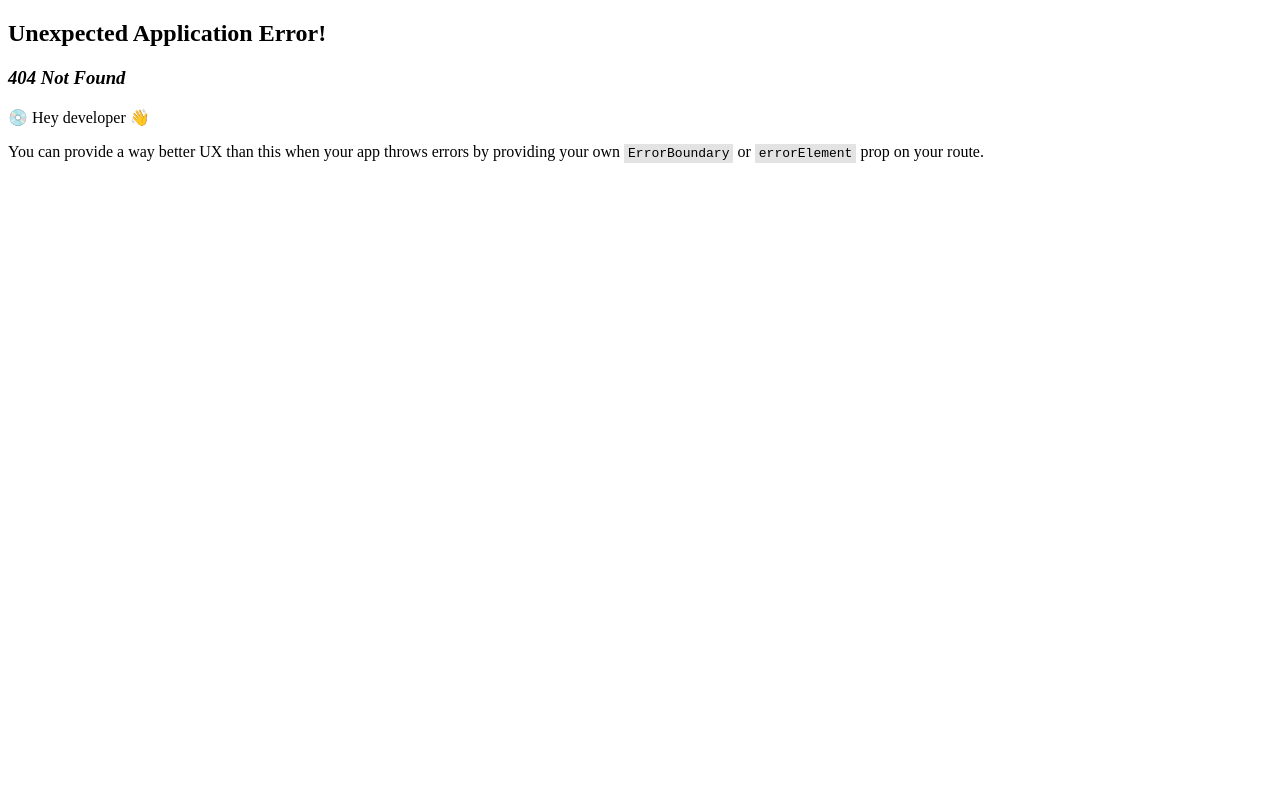
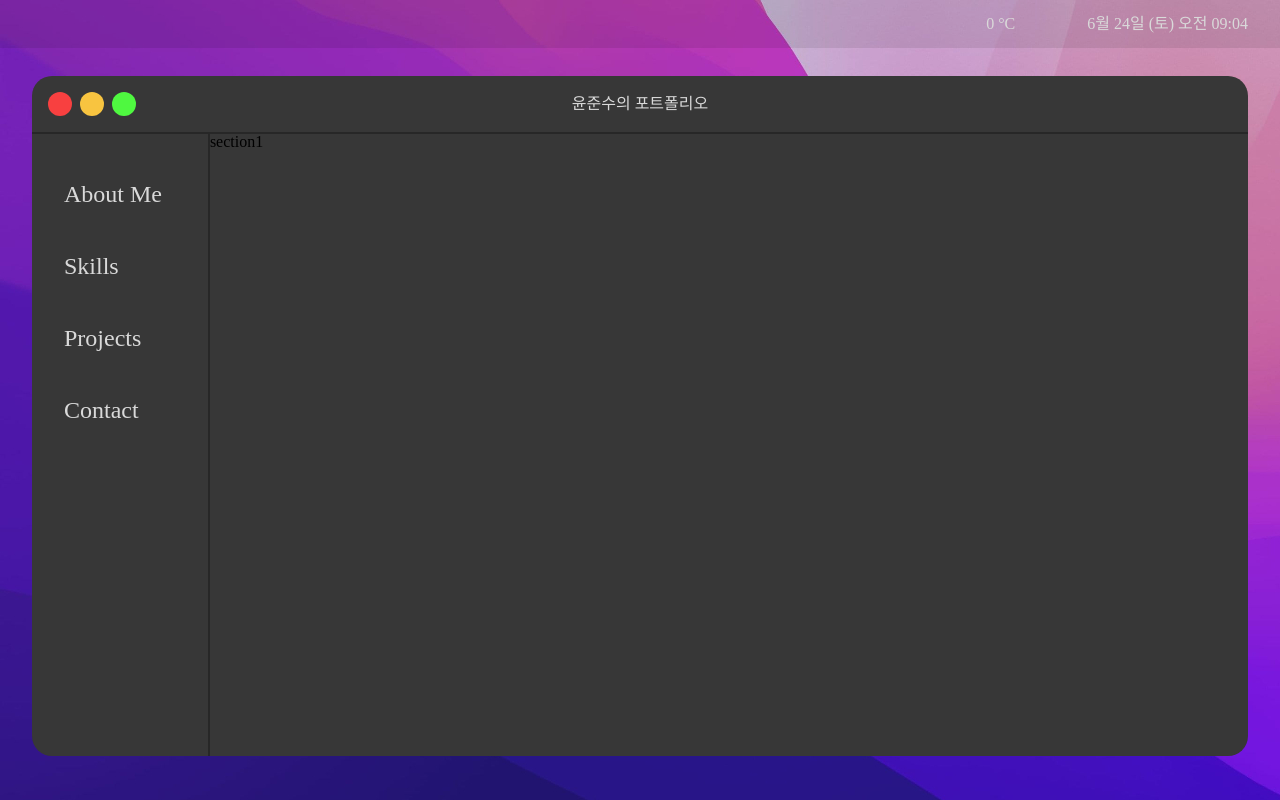
Before and after one commit to hoheesu/portfolio, a React (Vite) app: page /vspt in a window 1280 px wide. Before the commit this address had no page. Built offline with nearby package versions, Linux system fonts and the light colour scheme; no server answers; some icons are missing.

Commit message:
Feat: react-router 재정리

```diff
--- a/src/components/vsCode/MainContent.tsx
+++ b/src/components/MainContent.tsx
@@ -26,7 +26,7 @@ const Div = styled.div`
 `;
 const Section1 = styled.section`
   height: 1500px;
-  background-color: aliceblue;
+  /* background-color: aliceblue; */
 `;
 const Section2 = styled.section`
   height: 1500px;
--- a/src/components/PageIcon.tsx
+++ b/src/components/PageIcon.tsx
@@ -6,12 +6,14 @@ import { Link } from "react-router-dom";
 
 interface Props {
   iconTitle: string;
+  iconSrc: string;
+  iconUrl: string;
 }
 
-function PageIcon({ iconTitle }: Props) {
+function PageIcon({ iconTitle, iconSrc, iconUrl }: Props) {
   return (
-    <Folder to="/portfolio">
-      <FolderIcon icon="material-symbols:folder" width="6rem" />
+    <Folder to={iconUrl}>
+      <FolderIcon icon={iconSrc} width="5rem" />
       <Title>{iconTitle}</Title>
     </Folder>
   );
@@ -23,7 +25,7 @@ const Folder = styled(Link)`
   flex-direction: column;
   cursor: pointer;
   &:hover {
-    filter: drop-shadow(2px 3px 2px #fff);
+    filter: drop-shadow(0px 1px 0px #d9d9d9);
   }
 `;
 const FolderIcon = styled(Icon)`
@@ -31,6 +33,7 @@ const FolderIcon = styled(Icon)`
   filter: drop-shadow(2px 3px 2px #333);
 `;
 const Title = styled.p`
+  margin-top: 15px;
   color: #fff;
   text-shadow: 2px 3px 2px #333;
   font-size: 1.5rem;
--- a/src/components/PageIcons.tsx
+++ b/src/components/PageIcons.tsx
@@ -7,16 +7,32 @@ function PageIcons() {
   return (
     <PageList>
       <li>
-        <PageIcon iconTitle="Portfolio" />
+        <PageIcon
+          iconTitle="폴더로 보기"
+          iconSrc="zondicons:folder"
+          iconUrl="/folderpt"
+        />
       </li>
       <li>
-        <PageIcon iconTitle="Skills" />
+        <PageIcon
+          iconTitle="크롬으로 보기"
+          iconSrc="logos:chrome"
+          iconUrl="/chromept"
+        />
       </li>
       <li>
-        <PageIcon iconTitle="Project" />
+        <PageIcon
+          iconTitle="VSCode로 보기"
+          iconSrc="skill-icons:vscode-light"
+          iconUrl="/vspt"
+        />
       </li>
       <li>
-        <PageIcon iconTitle="Contact" />
+        <PageIcon
+          iconTitle="메모로 보기"
+          iconSrc="fxemoji:emptynote"
+          iconUrl="/notept"
+        />
       </li>
     </PageList>
   );
--- a/src/components/vsCode/VsAside.tsx
+++ /dev/null
@@ -1,69 +0,0 @@
-import React, { useEffect, useState } from "react";
-import styled from "styled-components";
-
-function VsAside() {
-  const [buttonNum, setButtonNum] = useState<string>("");
-  useEffect(() => {
-    switch (buttonNum) {
-      case "about":
-        console.log("about me");
-        break;
-      case "skill":
-        console.log("skills");
-        break;
-      case "project":
-        console.log("projects");
-        break;
-      case "contact":
-        console.log("contact");
-        break;
-    }
-  }, [buttonNum]);
-  const checkBtn = () => {};
-  return (
-    <AsideBox>
-      <ul>
-        <Li>
-          <Button href="#about" onClick={() => setButtonNum("about")}>
-            About Me
-          </Button>
-        </Li>
-        <Li>
-          <Button href="#skill" onClick={() => setButtonNum("skill")}>
-            Skills
-          </Button>
-        </Li>
-        <Li>
-          <Button href="#project" onClick={() => setButtonNum("project")}>
-            Projects
-          </Button>
-        </Li>
-        <Li>
-          <Button href="#contact" onClick={() => setButtonNum("contact")}>
-            Contact
-          </Button>
-        </Li>
-      </ul>
-    </AsideBox>
-  );
-}
-
-const AsideBox = styled.aside`
-  width: 13rem;
-  height: 100%;
-  border-right: 2px solid #272727;
-  box-sizing: border-box;
-`;
-const Li = styled.li`
-  padding: 3rem 0 0 2rem;
-  box-sizing: border-box;
-`;
-const Button = styled.a`
-  background-color: transparent;
-  border: none;
-  padding: 0;
-  font-size: 1.5rem;
-  color: var(--color-font);
-  cursor: pointer;
-`;
-export default VsAside;
--- a/src/components/vsCode/VsCodeMain.tsx
+++ b/src/components/vsCode/VsCodeMain.tsx
@@ -1,15 +1,15 @@
 import React from "react";
 import styled from "styled-components";
 import VsHeader from "./VsHeader";
-import VsAside from "./VsAside";
-import MainContent from "./MainContent";
+import VsNav from "./VsNav";
+import MainContent from "../MainContent";
 
 function VsCodeMain() {
   return (
     <VsBg>
       <VsHeader />
       <FlexBox>
-        <VsAside />
+        <VsNav />
         <MainContent />
       </FlexBox>
     </VsBg>
--- /dev/null
+++ b/src/components/vsCode/VsNav.tsx
@@ -0,0 +1,61 @@
+import React, { useEffect, useState } from "react";
+import styled from "styled-components";
+
+function VsAside() {
+  // const [buttonNum, setButtonNum] = useState<string>("");
+  // useEffect(() => {
+  //   switch (buttonNum) {
+  //     case "about":
+  //       console.log("about me");
+  //       break;
+  //     case "skill":
+  //       console.log("skills");
+  //       break;
+  //     case "project":
+  //       console.log("projects");
+  //       break;
+  //     case "contact":
+  //       console.log("contact");
+  //       break;
+  //   }
+  // }, [buttonNum]);
+  const checkBtn = () => {};
+  return (
+    <AsideBox>
+      <ul>
+        <Li>
+          <Button href="#about">About Me</Button>
+        </Li>
+        <Li>
+          <Button href="#skill">Skills</Button>
+        </Li>
+        <Li>
+          <Button href="#project">Projects</Button>
+        </Li>
+        <Li>
+          <Button href="#contact">Contact</Button>
+        </Li>
+      </ul>
+    </AsideBox>
+  );
+}
+
+const AsideBox = styled.aside`
+  width: 13rem;
+  height: calc(85vh - 3.5rem);
+  border-right: 2px solid #272727;
+  box-sizing: border-box;
+`;
+const Li = styled.li`
+  padding: 3rem 0 0 2rem;
+  box-sizing: border-box;
+`;
+const Button = styled.a`
+  background-color: transparent;
+  border: none;
+  padding: 0;
+  font-size: 1.5rem;
+  color: var(--color-font);
+  cursor: pointer;
+`;
+export default VsAside;
--- a/src/page/MainPortfolio.tsx
+++ b/src/page/MainPortfolio.tsx
@@ -1,16 +1,29 @@
-import React from "react";
+import React, { useEffect } from "react";
 import styled from "styled-components";
+import { useParams, useLocation } from "react-router-dom";
 import { mixins } from "../styles/theme";
 import GlobalStyle from "../styles/globalstyle";
 import TopDock from "../components/TopDock";
 import VsCodeMain from "../components/vsCode/VsCodeMain";
 
 function MainPortfolio() {
+  let mainPath = useLocation();
+  const mainSite = () => {
+    switch (mainPath.pathname) {
+      case "/vspt":
+        return <VsCodeMain />;
+      default:
+        return "";
+    }
+  };
+  useEffect(() => {
+    console.log("url", mainPath?.pathname);
+  }, []);
   return (
     <MainBg>
       <GlobalStyle />
       <TopDock />
-      <VsCodeMain />
+      {mainSite()}
       <P>flex를 위한 태그</P>
     </MainBg>
   );
--- a/src/styles/globalstyle.tsx
+++ b/src/styles/globalstyle.tsx
@@ -8,7 +8,9 @@ const GlobalStyles = createGlobalStyle`
     /* Color */
     --color-icon: #85b6ff;
     --color-font: #d9d9d9;
-
+  }
+  a{
+    text-decoration: none;
   }
 
 `;
```
Also changed, not shown: src/main.tsx (+13 -1 lines).
